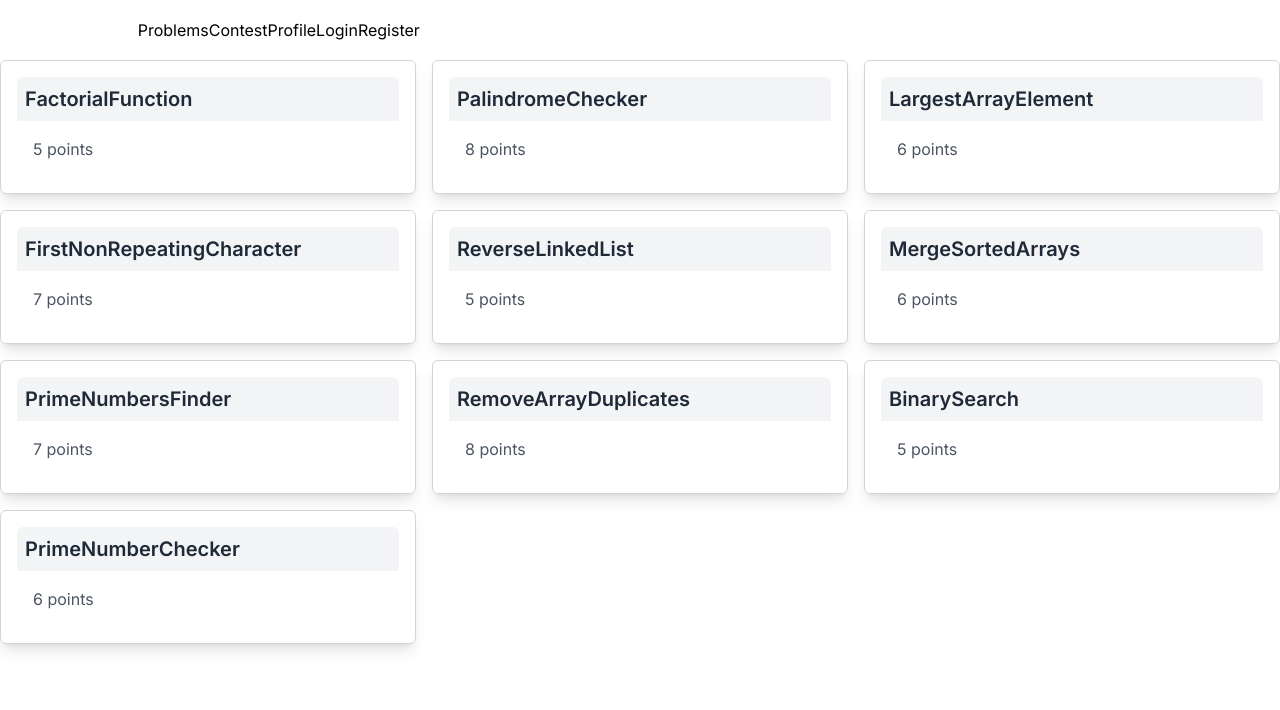
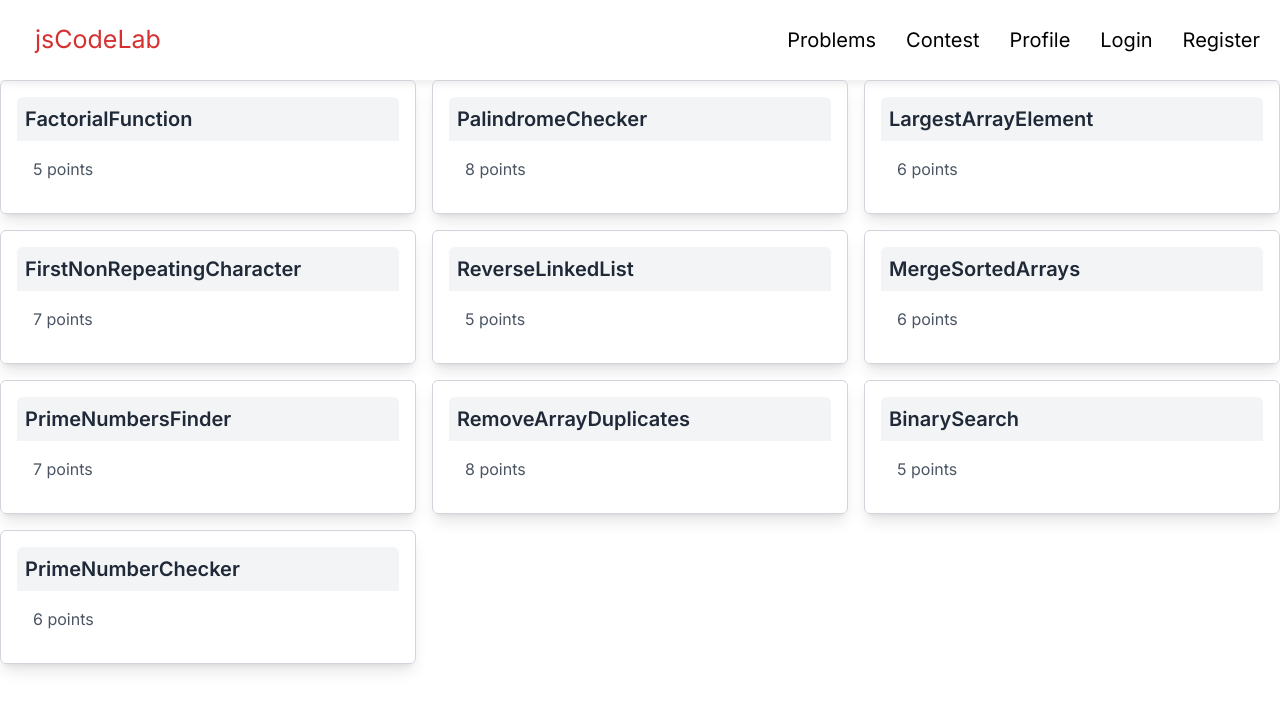
Before and after one commit to dhruvasnayak/jsCodeLab, a Next.js app: page /problems in a window 1280 px wide. Shown: the top 710 px of the page. Built offline with nearby package versions, Linux system fonts and the light colour scheme.

Commit message:
navbar chnages

```diff
--- /dev/null
+++ b/Components/Navbar.css
@@ -0,0 +1,127 @@
+.navbar-container {
+  display: flex;
+  justify-content: space-between;
+  align-items: center;
+  height: 80px;
+  background-color: white;
+  box-shadow: 0px 2px 10px rgba(0, 0, 0, 0.1);
+  padding: 0 20px;
+  }
+
+.navbar-club {
+  display: flex;
+  justify-content: center;
+  text-align: left;
+}
+
+.club-name {
+  display: inline-block;
+  margin-left: 15px
+}
+
+.club-name .cn1 {
+  margin: 0px;
+  padding: 0px;
+  color: rgba(209, 24, 24, 0.891);
+  font-size: 25px;
+}
+
+
+.navbar-menu {
+  display: flex;
+  justify-content: flex-end;
+  list-style: none;
+  margin: 0;
+  padding: 0;
+}
+
+.navbar-menu .link {
+  margin-left: 30px;
+  font-size: 20px;
+}
+
+.navbar-menu li a:hover {
+  color: rgba(101, 205, 96, 0.768);
+
+}
+
+.navbar-toggle {
+  display: none;
+  padding: 3px;
+}
+
+.navbar-toggle-icon {
+  display: block;
+  width: 27px;
+  height: 2px;
+  background-color: #333;
+  margin: 5px 0;
+}
+
+@media only screen and (max-width: 600px) {
+  .navbar-container {
+    display: flex;
+    align-items: flex-start;
+  }
+
+  .club-name .cn1 {
+    margin-top: 20px;
+    font-size: 25px;
+  }
+
+
+  .navbar-club {
+    margin-bottom: 20px;
+  }
+
+  .navbar-menu {
+    position: absolute;
+    top: 80px;
+    left: 0;
+    background-color: #fff;
+    width: 50%;
+    flex-direction: column;
+    padding: 20px;
+    box-shadow: 0px 2px 10px rgba(0, 0, 0, 0.1);
+    opacity: 0;
+    visibility: hidden;
+    transition: all 0.3s ease;
+  }
+
+  .navbar-menu.active {
+    opacity: 1;
+    visibility: visible;
+  }
+
+  .navbar-toggle.clicked .navbar-toggle-icon:first-child {
+    transform: rotate(45deg) translate(5px, 5px);
+    height: 3px;
+    width: 20px;
+  }
+
+  .navbar-toggle.clicked .navbar-toggle-icon:nth-child(2) {
+    opacity: 0;
+  }
+
+  .navbar-toggle.clicked .navbar-toggle-icon:last-child {
+    transform: rotate(-45deg) translate(5px, -5px);
+    height: 3px;
+    width: 20px;
+  }
+
+
+  .navbar-menu li {
+    margin: 10px 0;
+  }
+
+  .navbar-menu li a{
+    width: 100%;
+  }
+
+
+  .navbar-toggle {
+    margin-top: 25px;
+    display: block;
+    cursor: pointer;
+  }
+}
--- a/Components/Navbar.js
+++ b/Components/Navbar.js
@@ -2,73 +2,56 @@
 
 import Link from "next/link";
 import { useState } from "react";
+import "./Navbar.css"
 
-export default function Navbar() {
-  // State to track whether the mobile menu is open or not
-  const [mobileMenuOpen, setMobileMenuOpen] = useState(false);
 
-  // Function to toggle the mobile menu
-  const toggleMobileMenu = () => {
-    setMobileMenuOpen(!mobileMenuOpen);
-  };
+function Navbar() {
+  const [isActive, setIsActive] = useState(false);
+  const [isClicked, setIsClicked] = useState(false);
+
+
+  const toggleMenu = () => {
+    setIsActive(!isActive);
+    setIsClicked(!isClicked);
+  }
+
 
   return (
-    <div className="navbar p-4">
-      <div className="flex items-center justify-between">
-        <div className="webname text-white text-xl font-bold">
-          jsCodeLab
-        </div>
-
-        {/* Mobile menu icon */}
-        <div className="lg:hidden">
-          <button
-            onClick={toggleMobileMenu}
-            className="text-white text-xl focus:outline-none"
-          >
-            {mobileMenuOpen ? "X" : "☰"}
-          </button>
-        </div>
-
-        {/* Desktop navigation links */}
-        <div className="hidden lg:flex space-x-4">
-          <Link href="/problems">
-            Problems
-          </Link>
-          <Link href="/contest">
-            Contest
-          </Link>
-          <Link href="/profile">
-            Profile
-          </Link>
-          <Link href="/login">
-            Login
-          </Link>
-          <Link href="/register">
-            Register
-          </Link>
+    <nav className="navbar">
+      <div className="navbar-container">
+        <div className="navbar-club">
+          <div className="club-name">
+            <h3 className='cn1'>jsCodeLab</h3>
           </div>
         </div>
 
-      {/* Mobile navigation menu */}
-      {mobileMenuOpen && (
-        <div className="lg:hidden mt-4">
-          <Link href="/problems " className="block">
+        <ul className={`navbar-menu ${isActive ? 'active' : ''}`}>
+          <Link href="/problems" className="link">
             Problems
           </Link>
-          <Link href="/contest" className="block">
+          <Link href="/contest" className="link">
             Contest
           </Link>
-          <Link href="/profile" className="block">
+          <Link href="/profile" className="link">
             Profile
           </Link>
-          <Link href="/login" className="block">
+          <Link href="/login" className="link">
             Login
           </Link>
-          <Link href="/register" className="block">
+          <Link href="/register" className="link">
             Register
           </Link>
+        </ul>
+
+        <div className={`navbar-toggle ${isClicked ? 'clicked' : ''}`} onClick={toggleMenu}>
+          <span className="navbar-toggle-icon"></span>
+          <span className="navbar-toggle-icon"></span>
+          <span className="navbar-toggle-icon"></span>
         </div>
-      )}
+
       </div>
+    </nav>
   );
 }
+
+export default Navbar;
```
Lines whose indentation alone changed are shown as unchanged.
